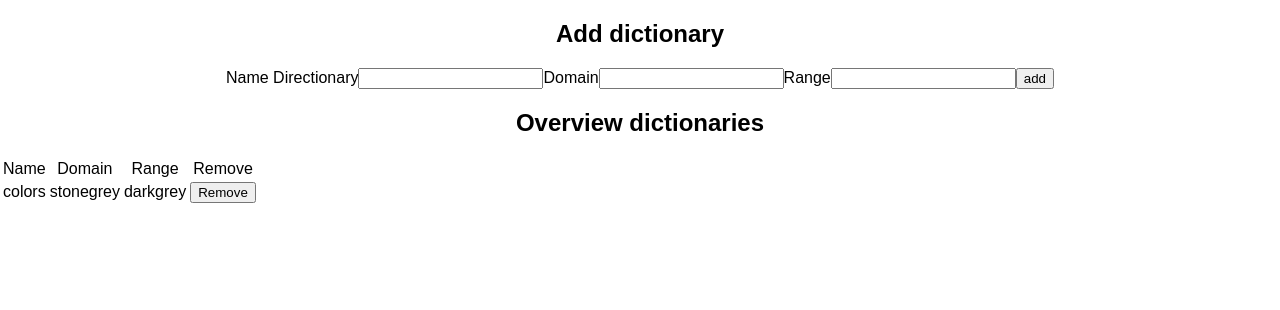
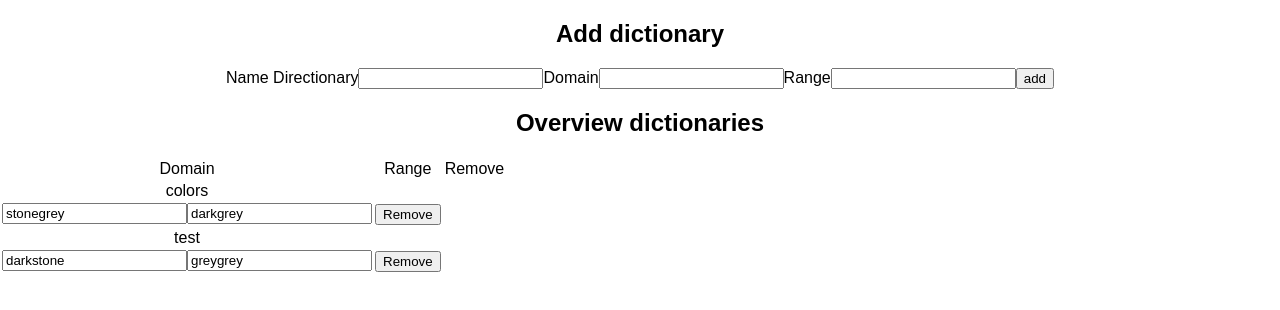
Before and after one commit to JessyVandoorn/WFEOnedot, a React (Create React App) app in the folder dictionaries/: page / in a window 1280 px wide. Shown: the top 310 px of the page. Built offline with nearby package versions, Linux system fonts and the light colour scheme.

Commit message:
editable areas of a dictionary

```diff
--- a/dictionaries/src/components/Dictionaries.jsx
+++ b/dictionaries/src/components/Dictionaries.jsx
@@ -1,30 +1,38 @@
 import React from "react";
-import {observer} from "mobx-react";
+import { observer } from "mobx-react";
 
-const Dictionaries = ({dictionaries}) => {
-    return(
+const Dictionaries = ({ dictionaries }) => {
+
+    return (
         <table>
             <thead>
                 <tr>
-                    <td>Name</td>
                     <td>Domain</td>
                     <td>Range</td>
                     <td>Remove</td>
                 </tr>
             </thead>
-            <tbody>
-                {Object.keys(dictionaries).map((item,dictionary) => {
-                    console.log(dictionaries[item].dictionary);
-                    return(
+
+            {Object.keys(dictionaries).map((item, dictionary) => {
+                console.log(dictionaries[item].dictionary);
+                return (
+                    <tbody>
+                        <tr key={dictionaries[item].dictionary.name} colSpan="2">
+                            <td>{dictionaries[item].dictionary.name}</td>
+                        </tr>
                         <tr key={dictionaries[item].dictionary.id}>
-                            <td>{dictionaries[item].dictionary.name}</td>
-                            <td>{dictionaries[item].dictionary.domain}</td>
-                            <td>{dictionaries[item].dictionary.range}</td>
+                            <input type="text" value={dictionaries[item].dictionary.domain}
+                                onChange={e => dictionaries[item].dictionary.changeDomain(e.currentTarget.value)}
+                            />
+                            <input type="text" value={dictionaries[item].dictionary.range}
+                                onChange={e => dictionaries[item].dictionary.changeRange(e.currentTarget.value)}
+                            />
                             <td><button>Remove</button></td>
                         </tr>
-                    )
-                })}
-            </tbody>
+                    </tbody>
+                )
+            })}
+
         </table>
     );
 };
--- /dev/null
+++ b/dictionaries/src/components/EditDictionaries.jsx
@@ -0,0 +1,22 @@
+import React from "react";
+import {observer} from "mobx-react";
+
+const EditDictionaries = ({dictionary}) => {
+    return(
+        <form action="">
+            <label htmlFor="">Domain
+                <input type="text" value={dictionary.domain}
+                onChange={e => dictionary.changeDomain(e.currentTarget.value)}
+                />
+            </label>
+
+            <label htmlFor="">Range
+                <input type="text" value={dictionary.range}
+                onChange={e => dictionary.changeRange(e.currentTarget.value)}
+                />
+            </label>
+        </form>
+    )
+};
+
+export default observer(EditDictionaries);
--- a/dictionaries/src/containers/App.js
+++ b/dictionaries/src/containers/App.js
@@ -2,6 +2,7 @@ import React, { Component } from 'react';
 import '../css/App.css';
 import AddDictionary from "../components/AddDictionary";
 import Dictionaries from "../components/Dictionaries";
+import EditDictionaries from "../components/EditDictionaries";
 import {observer} from "mobx-react";
 
 class App extends Component {
--- a/dictionaries/src/models/Dictionary.jsx
+++ b/dictionaries/src/models/Dictionary.jsx
@@ -1,4 +1,4 @@
-import {decorate, observable} from "mobx";
+import {decorate, observable, action} from "mobx";
 import uniqid from "uniqid";
 
 class Dictionary {
@@ -8,12 +8,24 @@ class Dictionary {
         this.domain = domain;
         this.range = range;
     }
+
+    changeDomain = value => {
+        this.domain = value;
+        console.log(this.domain);
+    }
+
+    changeRange = value => {
+        this.range = value;
+        console.log(this.range);
+    }
 };
 
 decorate(Dictionary,{
     name: observable,
     domain: observable,
-    range: observable
+    range: observable,
+    changeDomain: action,
+    changeRange: action
 })
 
 export default Dictionary;
--- a/dictionaries/src/store/index.js
+++ b/dictionaries/src/store/index.js
@@ -6,6 +6,7 @@ class Store {
 
     constructor(){
         this.addDictionary(new Dictionary("colors", "stonegrey", "darkgrey"));
+        this.addDictionary(new Dictionary("test", "darkstone", "greygrey"));
     }
 
     addDictionary = dictionary => {
```
